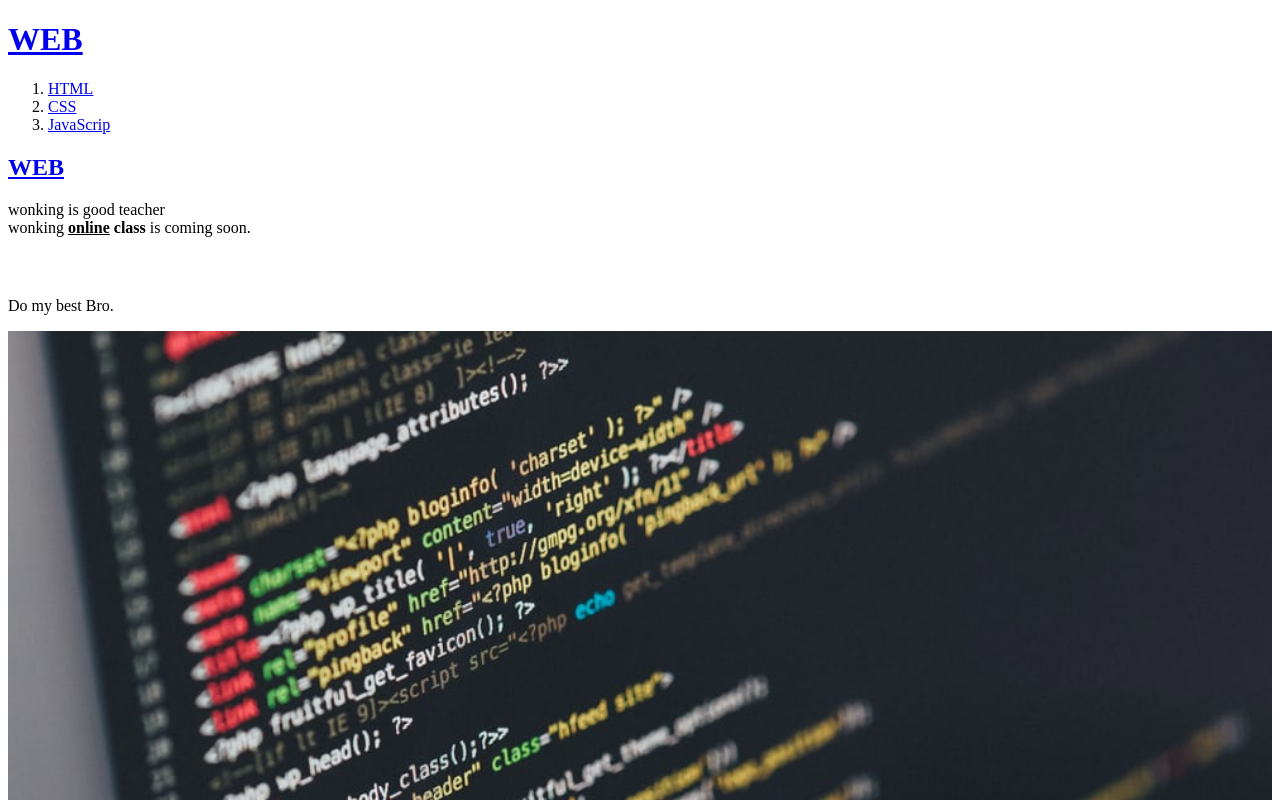
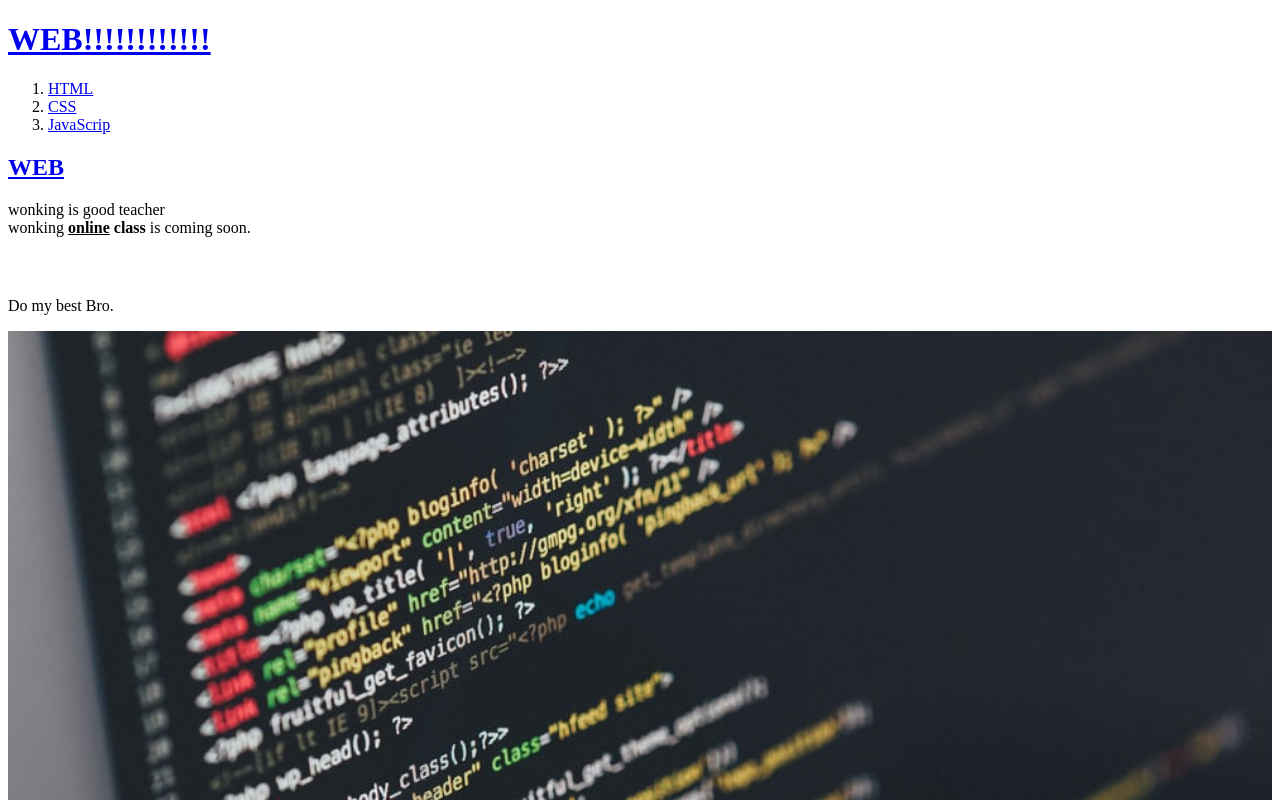
Before and after one commit to WonkingSung/web, a plain HTML site: page index.html in a window 1280 px wide. Shown: the top 800 px of the page. Drawn offline with Linux system fonts and the light colour scheme.

Commit message:
index.html

```diff
--- a/index.html
+++ b/index.html
@@ -7,7 +7,7 @@
 
 <body>
 
-<h1><a href="index.html">WEB</a></h1>
+<h1><a href="index.html">WEB!!!!!!!!!!!!</a></h1>
 <ol>
     <li><a href="1.html"> HTML</a></li>
     <li><a href="2.html"> CSS</a></li>
```
